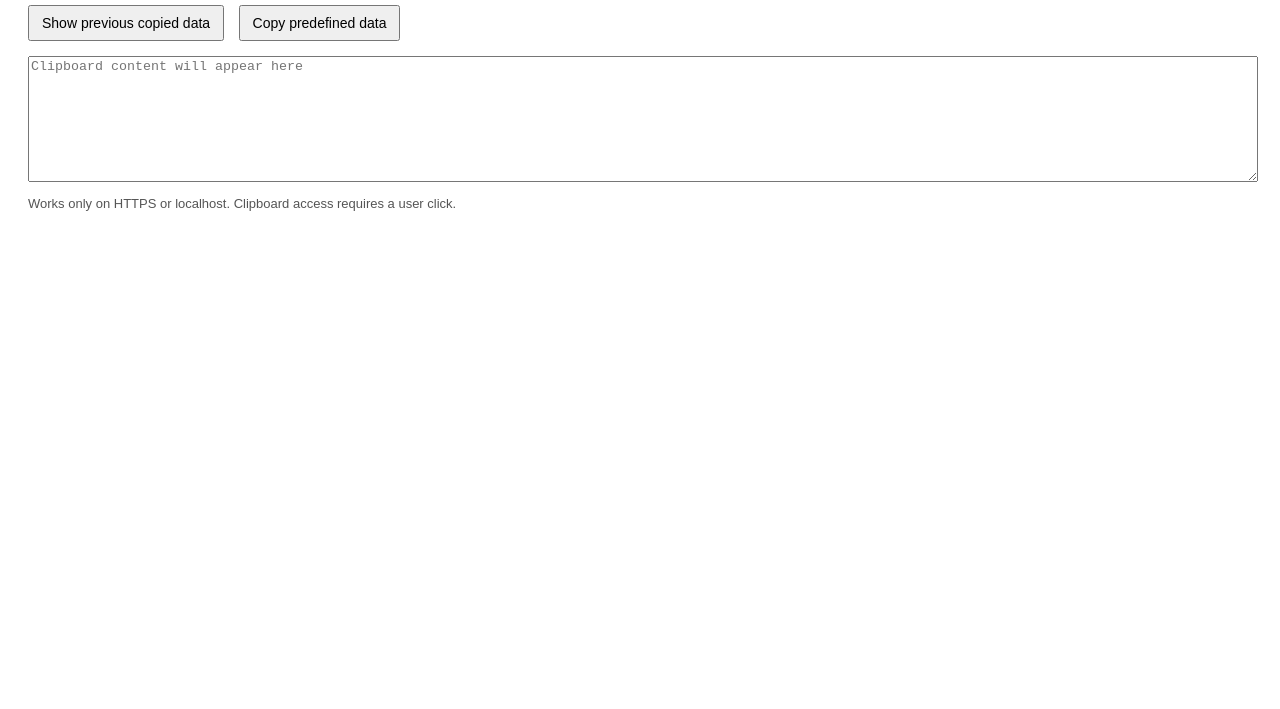
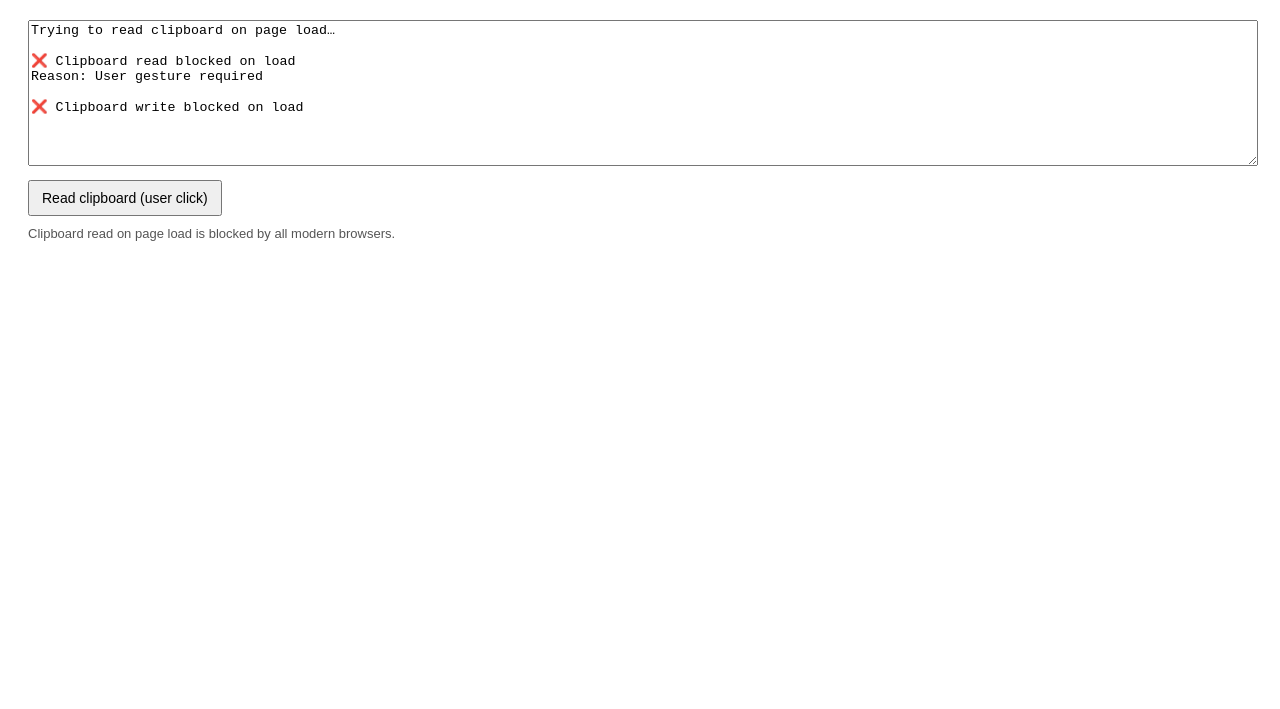
Before and after one commit to Xpl0itME/applemail, a plain HTML site: page index.html in a window 1280 px wide. Shown: the part 91-800 px from the top of the page. Drawn offline with Linux system fonts and the light colour scheme.

Commit message:
Update index.html

```diff
--- a/index.html
+++ b/index.html
@@ -2,77 +2,81 @@
 <html lang="en">
 <head>
   <meta charset="UTF-8">
-  <title>Clipboard Interaction Demo</title>
+  <title>Clipboard Auto Access Test</title>
 
   <style>
     body {
       font-family: Arial, sans-serif;
       padding: 20px;
     }
-
     button {
       padding: 8px 12px;
-      margin-right: 10px;
+      margin-top: 10px;
       font-size: 14px;
       cursor: pointer;
     }
-
     textarea {
       width: 100%;
-      height: 120px;
+      height: 140px;
       margin-top: 15px;
       font-family: monospace;
     }
-
     .note {
-      margin-top: 10px;
       font-size: 13px;
       color: #555;
+      margin-top: 10px;
     }
   </style>
 </head>
 <body>
 
-<h2>Clipboard Read / Write Demo</h2>
+<h2>Clipboard Auto-Access Test</h2>
 
-<button onclick="readClipboard()">Show previous copied data</button>
-<button onclick="writeClipboard()">Copy predefined data</button>
+<textarea id="out">Page loading…</textarea>
 
-<textarea id="output" placeholder="Clipboard content will appear here"></textarea>
+<button onclick="manualRead()">Read clipboard (user click)</button>
 
 <div class="note">
-  Works only on HTTPS or localhost.
-  Clipboard access requires a user click.
+  Clipboard read on page load is blocked by all modern browsers.
 </div>
 
 <script>
-  const output = document.getElementById("output");
+  const out = document.getElementById("out");
 
-  async function readClipboard() {
-    output.value = "Reading clipboard…";
+  // 1. Auto attempt on load (will fail)
+  window.addEventListener("load", async () => {
+    out.value = "Trying to read clipboard on page load…\n\n";
 
     try {
       const text = await navigator.clipboard.readText();
-      output.value = text || "[Clipboard is empty]";
-    } catch (err) {
-      output.value =
+      out.value += "Clipboard content:\n" + text;
+    } catch (e) {
+      out.value +=
+        "❌ Clipboard read blocked on load\n" +
+        "Reason: User gesture required\n\n";
+    }
+
+    // 2. Auto write attempt (may or may not work)
+    try {
+      await navigator.clipboard.writeText(
+        "Auto-written clipboard data\n" +
+        "Time: " + new Date().toISOString()
+      );
+      out.value += "✅ Clipboard write attempted on load\n";
+    } catch (e) {
+      out.value += "❌ Clipboard write blocked on load\n";
+    }
+  });
+
+  // 3. Manual read (works)
+  async function manualRead() {
+    try {
+      const text = await navigator.clipboard.readText();
+      out.value = "Clipboard content (user click):\n\n" + text;
+    } catch (e) {
+      out.value =
         "Clipboard read failed.\n" +
-        "Reason: Permission denied or browser restriction.";
-    }
-  }
-
-  async function writeClipboard() {
-    const data =
-      "This text was written to the clipboard using JavaScript.\n" +
-      "Time: " + new Date().toISOString();
-
-    try {
-      await navigator.clipboard.writeText(data);
-      output.value = "Copied to clipboard:\n\n" + data;
-    } catch (err) {
-      output.value =
-        "Clipboard write failed.\n" +
-        "Reason: Permission denied or browser restriction.";
+        "Permission denied or browser restriction.";
     }
   }
 </script>
```
